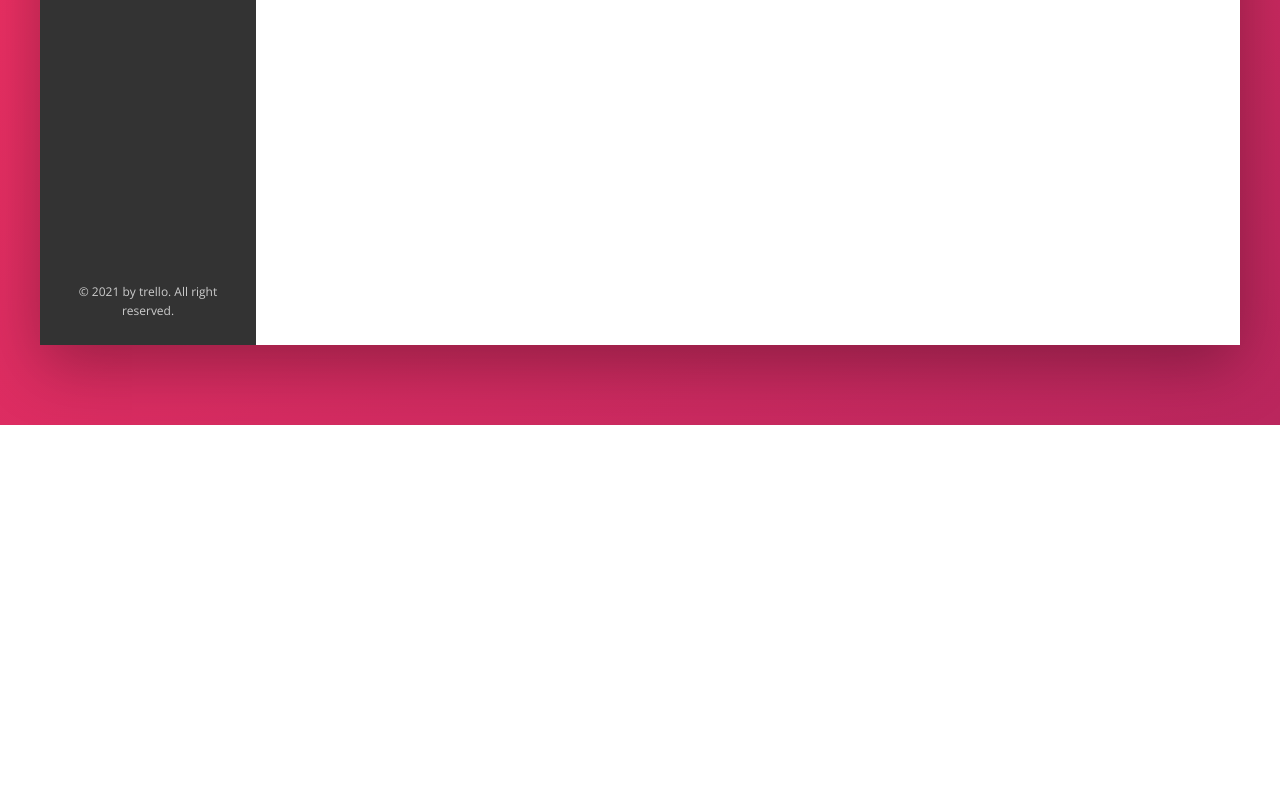
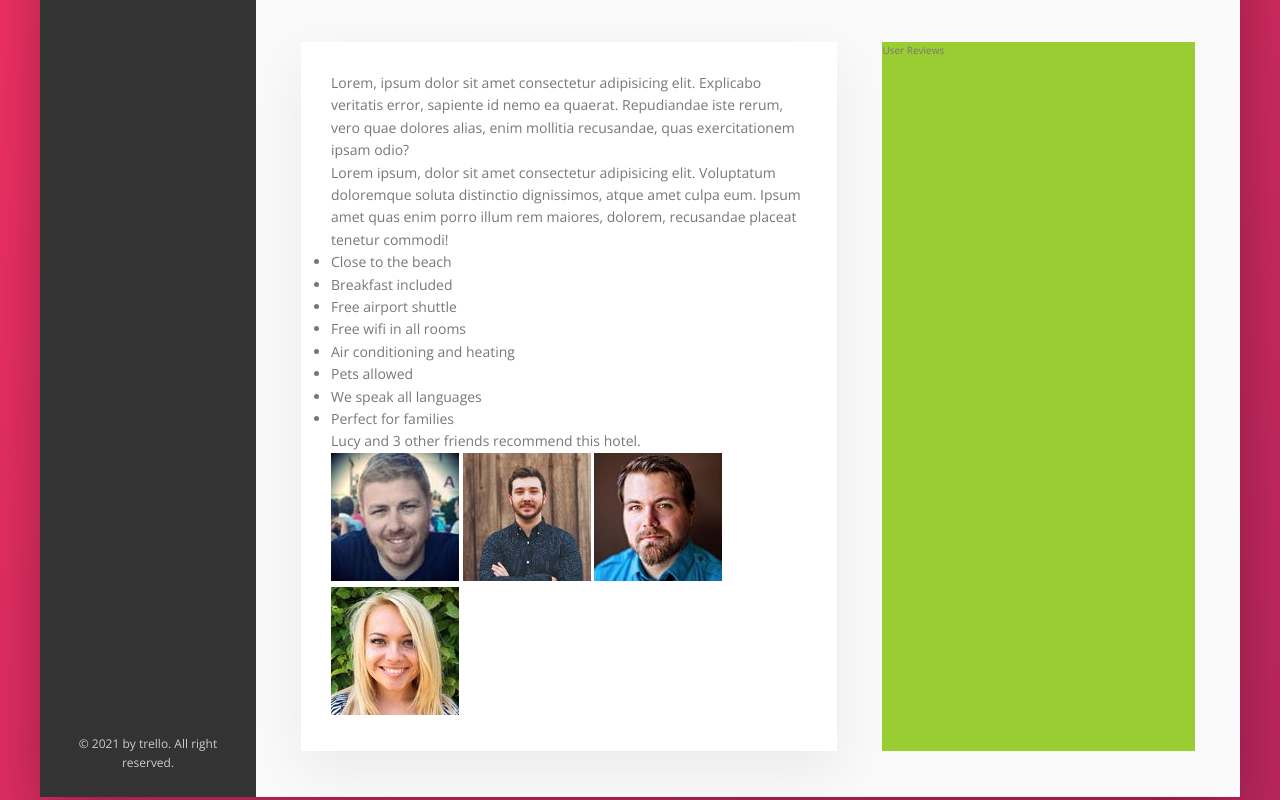
Before and after one commit to XenderMd/Trello_Flex, a website: page index.html in a window 1280 px wide. Shown: the part 605-1405 px from the top of the page. Before the commit the page ends 1030 px from the top, so only its background shows below. Drawn offline with nearby package versions, Linux system fonts and the light colour scheme.

Commit message:
Building the description Section - Part 1

```diff
--- a/index.html
+++ b/index.html
@@ -152,6 +152,47 @@
 
                     </div>
 
+                    <div class="detail">
+                        <div class="description">
+                            <p class="paragraph">Lorem, ipsum dolor sit amet consectetur adipisicing elit. Explicabo veritatis error, sapiente id nemo ea quaerat.
+                                Repudiandae iste rerum, vero quae dolores alias, enim mollitia recusandae, quas exercitationem ipsam odio?
+                            </p>
+
+                            <p class="paragraph">Lorem ipsum, dolor sit amet consectetur adipisicing elit. Voluptatum doloremque soluta distinctio dignissimos, atque amet culpa eum.
+                                Ipsum amet quas enim porro illum rem maiores, dolorem, recusandae placeat tenetur commodi!
+                            </p>
+
+                            <ul class="list">
+                                <li class="list__item">Close to the beach</li>
+                                <li class="list__item">Breakfast included</li>
+                                <li class="list__item">Free airport shuttle</li>
+                                <li class="list__item">Free wifi in all rooms</li>
+                                <li class="list__item">Air conditioning and heating</li>
+                                <li class="list__item">Pets allowed</li>
+                                <li class="list__item">We speak all languages</li>
+                                <li class="list__item">Perfect for families</li>
+                            </ul>
+
+                            <div class="recommend">
+                                <p class="recommend__count">
+                                    Lucy and 3 other friends recommend this hotel.
+                                </p>
+                                <div class="recommend__friends">
+                                    <img src="./img/user-3.jpg" alt="Friend 1" class="recommend__photo">
+                                    <img src="./img/user-4.jpg" alt="Friend 2" class="recommend__photo">
+                                    <img src="./img/user-5.jpg" alt="Friend 3" class="recommend__photo">
+                                    <img src="./img/user-6.jpg" alt="Friend 4" class="recommend__photo">
+                                </div>
+                            </div>
+
+                        </div>
+
+                        <div class="user-reviews">
+                            User Reviews
+                        </div>
+
+                    </div>
+
                 </main>
 
             </div>
--- a/sass/base/_base.scss
+++ b/sass/base/_base.scss
@@ -31,6 +31,9 @@ Grey dark 3: #999
     --color-grey-dark-3: #999;
 
     --shadow-dark:0 2rem 6rem rgba(0,0,0, 0.3);
+    --shadow-light:0 2rem 5rem rgba(0,0,0,0.06);
+
+    --line: 1px solid var(--color-grey-light-2);
 }
 
 
--- a/sass/components/_components.scss
+++ b/sass/components/_components.scss
@@ -246,7 +246,7 @@
 .overview{
 
     display: flex;
-    border-bottom: 1px solid var(--color-grey-light-2);
+    border-bottom: var(--line);
     align-items: center;
 
     &__heading{
--- a/sass/layout/_layout.scss
+++ b/sass/layout/_layout.scss
@@ -11,7 +11,7 @@
     font-size: 1.4rem;
     height: 7rem;
     background-color: #fff;
-    border-bottom: 1px solid var(--color-grey-light-2);
+    border-bottom: var(--line);
     display:flex;
     justify-content: space-between;
     align-items: center;
@@ -37,5 +37,27 @@
     background-color: #fff;
     // background-color: orangered;
     flex-grow: 1; // the element should grow as much as it can
-    height: 80rem; // for testing purposes
 }
+
+.detail{
+    display:flex;
+    padding: 4.5rem;
+    background-color: var(--color-grey-light-1);
+    border-bottom: var(--line);
+}
+
+.description{
+    background-color: #fff;
+    box-shadow: var(--shadow-light);
+    flex-direction: 0;
+    flex-shrink: 0;
+    flex-basis: 60%;
+    padding: 3rem;
+    margin-right: 4.5rem;
+    font-size: 1.4rem;
+}
+
+.user-reviews{
+    background-color: yellowgreen;
+    flex-grow: 1;
+}
```
Also changed, not shown: css/style.css.
